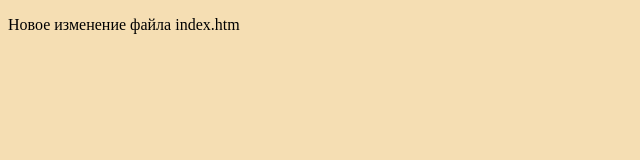
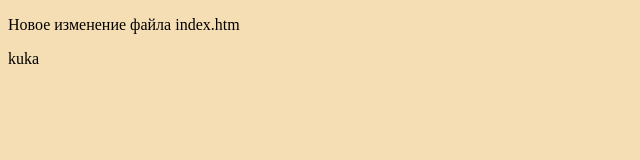
Before and after one commit to CouncilorUlysses/mysite, a plain HTML site: page index.htm in a window 1280 px wide. Shown: the full height of the page, 0-640 px from the left. Drawn offline with Linux system fonts and the light colour scheme.

Commit message:
third step

```diff
--- a/index.htm
+++ b/index.htm
@@ -9,5 +9,6 @@
 </head>
 <body>
     <p>Новое изменение файла index.htm</p>
+    <p>kuka</p>
 </body>
 </html>
```
